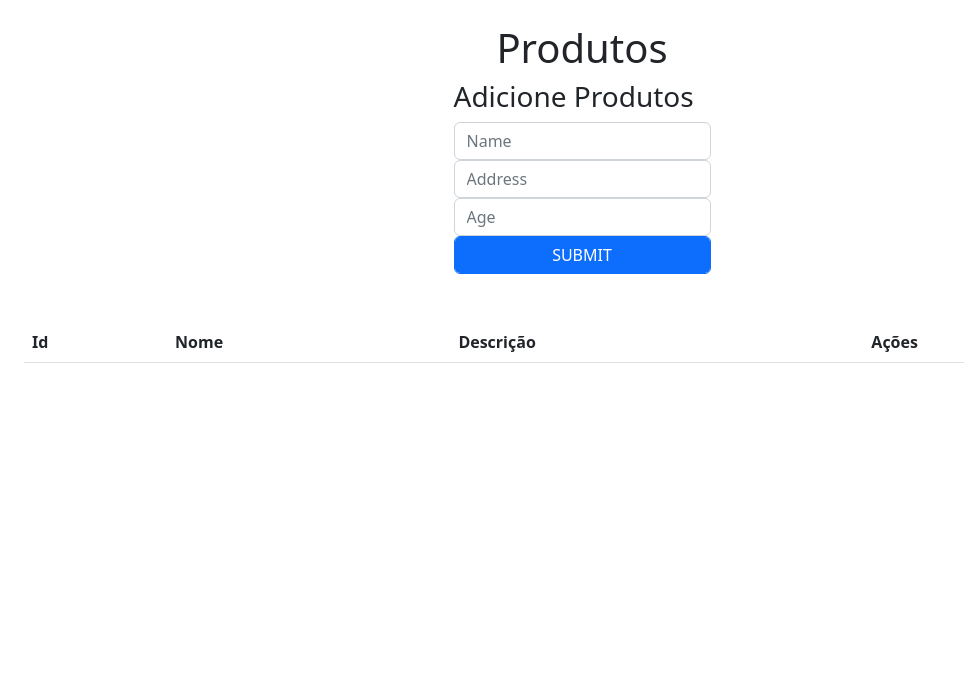
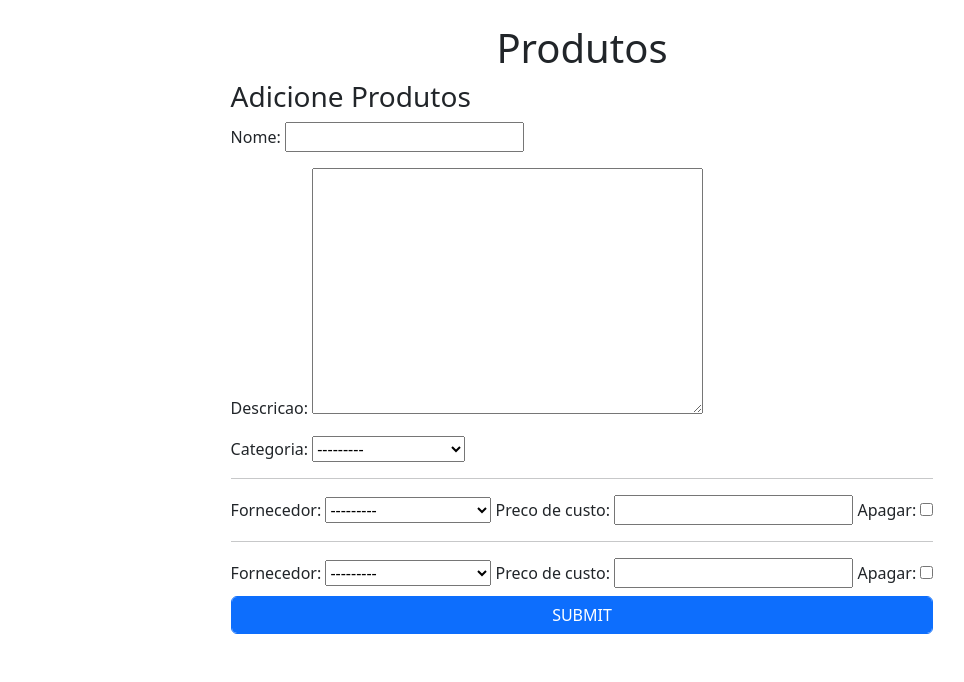
Before and after one commit to Werberty/teste-inspecto-agri, a Django app: page /estoque/produtos/ in a window 1280 px wide. Shown: the part 56-738 px from the top of the page, without its empty margins (58-1022 px from the left). Run offline with Django 4.2, Linux system fonts and the light colour scheme; tables that the repository leaves empty hold one stand-in row (values such as "Sample post"); lists and menus that the app fills with data are empty; some libraries are stand-ins or nearby versions.

Commit message:
:sparkles: FEAT: Adicionando Produto com AJAX

```diff
--- /dev/null
+++ b/estoque/forms.py
@@ -0,0 +1,23 @@
+from django import forms
+
+from .models import FornecedorPreco, Produto
+
+
+class ProdutoForm(forms.ModelForm):
+
+    class Meta:
+        model = Produto
+        fields = [
+            'nome',
+            'descricao',
+            'categoria',
+        ]
+
+
+class FornecedorPrecoForm(forms.ModelForm):
+    class Meta:
+        model = FornecedorPreco
+        fields = [
+            'fornecedor',
+            'preco_de_custo'
+        ]
--- a/estoque/templates/estoque/produtos.html
+++ b/estoque/templates/estoque/produtos.html
@@ -7,8 +7,8 @@
     <div class="row justify-content-md-center">
         <div class="col-md-auto">
             <h3>Adicione Produtos</h3>
-            <form id="addUser" action="">
-                <div class="form-group">
+            <form id="formProdutudo" action="">
+                {% comment %} <div class="form-group">
                     <input class="form-control" type="text" name="name" placeholder="Name" required>
                 </div>
                 <div class="form-group">
@@ -16,8 +16,20 @@
                 </div>
                 <div class="form-group">
                     <input class="form-control" type="number" name="age" min="10" max="100" placeholder="Age" required>
+                </div> {% endcomment %}
+                {% csrf_token %}
+                {{ form.as_p }}
+
+                {{ form_fornecedor_preco.management_form }}
+
+                <div id="formFornecedorPreco">
+                    {% for fp in form_fornecedor_preco %}
+                    <hr>
+                    {{ fp }}
+                    {% endfor %}
                 </div>
-                <button class="btn btn-primary form-control" type="submit">SUBMIT</button>
+
+                <button class="btn btn-primary form-control mt-2" type="submit">SUBMIT</button>
             </form>
         </div>
     </div>
@@ -93,11 +105,10 @@
     // Lista os Produtos
     $.ajax({
         url: "{% url 'estoque:produtos-api-list' %}",
-        method: 'get',
+        type: 'GET',
         async: true,
         success: function (resposta) {
             var linha = document.getElementById("tabela");
-            console.log(resposta)
             resposta.forEach(element => {
                 conteudo = `<tr>
                                 <td> ${element.id} </td>
@@ -117,5 +128,68 @@
         },
     })
 
+    const table = document.getElementById("tabela");
+    const form = document.getElementById('formProdutudo');
+
+    const nome = document.getElementById('id_nome');
+    const descricao = document.getElementById('id_descricao');
+    const categoria = document.getElementById('id_categoria');
+
+    const csrf = document.getElementsByName('csrfmiddlewaretoken')
+
+    const form_fornecedor_preco = document.getElementById('formFornecedorPreco')
+
+    const url = "{% url 'estoque:produtos-api-list' %}"
+
+    console.log(form)
+    console.log(nome)
+    console.log(descricao)
+    console.log(categoria)
+    console.log(form_fornecedor_preco)
+    console.log(csrf)
+
+    form.addEventListener('submit', e => {
+        e.preventDefault()
+
+        const fd = new FormData()
+        fd.append('csrfmiddlewaretoken', csrf[0].value)
+        fd.append('nome', nome.value)
+        fd.append('descricao', descricao.value)
+        fd.append('categoria', categoria.value)
+
+        $.ajax({
+            type: 'POST',
+            url: url,
+            data: fd,
+            success: function (resposta) {
+                console.log(resposta)
+                var linha = document.getElementById("tabela");
+                conteudo = `<tr>
+                                <td> ${resposta.id} </td>
+                                <td> ${resposta.nome} </td>
+                                <td> ${resposta.descricao} </td>
+                                <td class="row">
+                                    <div class="col">
+                                        <button class="btn btn-success form-control" onClick="editUser(${resposta.id})" data-toggle="modal" data-target="#myModal">EDIT</button>
+                                    </div>
+                                    <div class="col">
+                                        <button class="btn btn-danger form-control" onClick="deleteUser(${resposta.id})">DELETE</button>
+                                    </div>
+                                </td>
+                            </tr>`
+                linha.innerHTML += conteudo
+            },
+            error: function (error) {
+                const respostaErrors = error.responseJSON
+                console.log(error)
+                console.log(respostaErrors)
+            },
+            cache: false,
+            contentType: false,
+            processData: false,
+        })
+    })
+
+
 </script>
 {% endblock script %}
--- a/estoque/urls.py
+++ b/estoque/urls.py
@@ -11,8 +11,6 @@ produto_api_router.register(
     views.ProdutoAPIViewSet,
     basename='produtos-api'
 )
-
-print(produto_api_router.urls)
 
 categoria_api_router = SimpleRouter()
 categoria_api_router.register(
--- a/estoque/views/site.py
+++ b/estoque/views/site.py
@@ -1,5 +1,32 @@
+from django.forms.models import inlineformset_factory
 from django.shortcuts import render
+
+from estoque.forms import FornecedorPrecoForm, ProdutoForm
+from estoque.models import FornecedorPreco, Produto
 
 
 def produtos_view(request):
-    return render(request, 'estoque/produtos.html')
+    form = ProdutoForm()
+    form_fornecedor_preco_factory = inlineformset_factory(
+        Produto, FornecedorPreco, form=FornecedorPrecoForm, extra=2
+    )
+    form_fornecedor_preco = form_fornecedor_preco_factory()
+    context = {
+        'form': form,
+        'form_fornecedor_preco': form_fornecedor_preco
+    }
+    return render(request, 'estoque/produtos.html', context)
+
+
+def inserir(request):
+    if request.method == 'GET':
+        form = ProdutoForm()
+        form_fornecedor_preco_factory = inlineformset_factory(
+            Produto, FornecedorPreco, form=FornecedorPrecoForm, extra=1
+        )
+        form_fornecedor_preco = form_fornecedor_preco_factory()
+        context = {
+            'form': form,
+            'form_fornecedor_preco': form_fornecedor_preco
+        }
+        return render(request, 'estoque/produtos.html', context)
```
